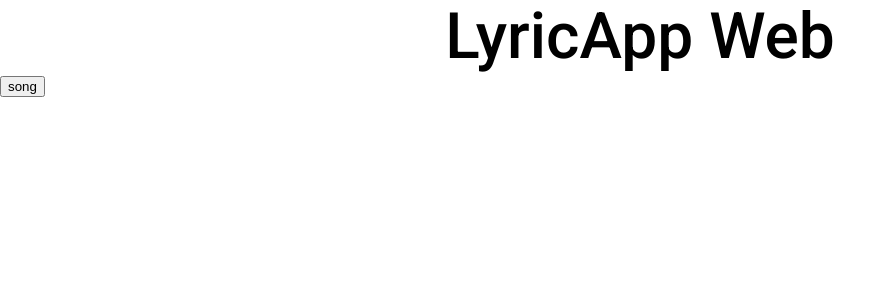
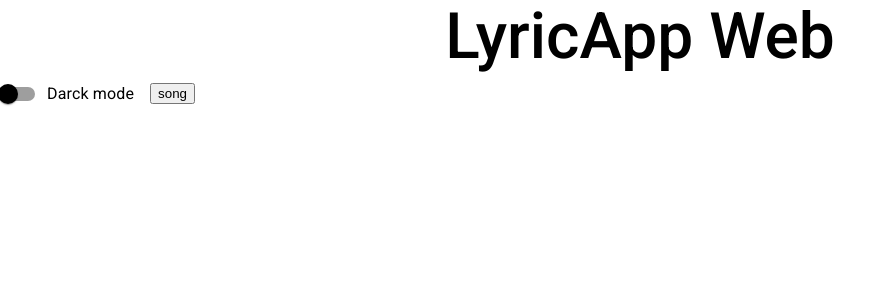
Before and after one commit to drincast/lyricappweb, a React (Create React App) app: page / in a window 1280 px wide. Shown: the top 300 px of the page, without its empty margins (0-896 px from the left). Built offline with nearby package versions, Linux system fonts and the light colour scheme.

Commit message:
Se agrega funcionalidad de cambio de tema en cuanto al color de la pagina, se usa el componente BOX de materil-ui para pasar el color de texto y el color de fondo, se agrega componente para el manejo de la configuración del tema

```diff
--- a/public/index.html
+++ b/public/index.html
@@ -4,7 +4,7 @@
     <meta charset="utf-8" />
     <link rel="icon" href="%PUBLIC_URL%/favicon.ico" />
     <meta name="viewport" content="width=device-width, initial-scale=1" />
-    <meta name="theme-color" content="#000000" />
+    <meta name="theme-color" content="#FFFFFF" />
     <meta
       name="description"
       content="Web site LyricApp created using create-react-app"
@@ -26,7 +26,6 @@
     -->
     <title>LyricApp</title>
 
-
     <!-- Fonts to support Material Design -->
     <link rel="stylesheet" href="https://fonts.googleapis.com/css?family=Roboto:300,400,500,700&display=swap" />
     <!-- Icons to support Material Design -->
--- a/src/App.js
+++ b/src/App.js
@@ -1,16 +1,41 @@
-import React, { Fragment, useState } from 'react';
+import React, { useState } from 'react';
+import { withStyles } from '@material-ui/core/styles';
+import Box from '@material-ui/core/Box';
+import Container from '@material-ui/core/Container';
 
 import Header from './component/Header';
 import LyricOnly from './component/LyricOnly';
+import StyleTheme from './component/StyleTheme';
 
 import GetSongs from "./TempData";
 
+const StlMuiContainerPpal = withStyles({
+    root:{
+        backgroundColor: '#000',
+        color: 'white'
+    },
+})(Container);
+
 function App() {
+    const [styleTheme, setStyleTheme] = useState({
+        bgcolor: 'white',
+        color: 'black'
+    });
+
     const [song, setSong] = useState({
         by: '',
         title: '',
         lyric: []
     });
+
+    const changeTheme = theme => {
+        console.log('theme', theme);
+        setStyleTheme({
+            ...styleTheme,
+            bgcolor: theme.bgcolor,
+            color: theme.color
+        })
+    }
 
     const getSong = async id => {
         const lstSongs = GetSongs();
@@ -19,11 +44,12 @@ function App() {
     }
 
     return (
-        <Fragment>
+        <Box bgcolor={styleTheme.bgcolor} color={styleTheme.color}>
             <Header />
+            <StyleTheme changeTheme={changeTheme} />
             <button onClick={getSong}>song</button>
             <LyricOnly by={song.by} lyric={song.lyric} title={song.title}/>
-        </Fragment>
+        </Box   >
     );
 }
 
--- a/src/component/LyricOnly.js
+++ b/src/component/LyricOnly.js
@@ -14,7 +14,7 @@ const LyricOnly = ({ by, lyric, title }) => {
 
     const darkTheme01 = createMuiTheme({
         palette: {
-          type: 'dark',
+          type: 'light',
           background: {
               default: '#000',
               container: '#000',
@@ -30,14 +30,20 @@ const LyricOnly = ({ by, lyric, title }) => {
 
     return (
         // <ThemeProvider theme={darkTheme} >
-        <ThemeProvider theme={darkTheme01}>
-            <StlMuiContainer maxWidth='md'>
-                <Paper>
-                    <LyricTitle title={title} by={by} />
+        // <ThemeProvider theme={darkTheme01}>
+        //     <StlMuiContainer maxWidth='md'>
+        //         <Paper>
+        //             <LyricTitle title={title} by={by} />
+        //             {createStrophe}
+        //         </Paper>
+        //     </StlMuiContainer>
+        // </ThemeProvider>
+
+
+            <Container>
+                <LyricTitle title={title} by={by} />
                     {createStrophe}
-                </Paper>
-            </StlMuiContainer>
-        </ThemeProvider>
+            </Container>
 
     );
 }
--- /dev/null
+++ b/src/component/StyleTheme.js
@@ -0,0 +1,71 @@
+import React, { Fragment, useState } from 'react';
+import Switch from '@material-ui/core/Switch';
+import FormControlLabel from '@material-ui/core/FormControlLabel';
+import { withStyles } from '@material-ui/styles';
+
+const StyleTheme = ({ changeTheme }) => {
+    const [checkDarkMode, setCheckDarkMode] = useState(false);
+    const [bgSwitch, setBgSwitch] = useState('white');
+
+    const handleChange = e =>{
+        const checked = e.target.checked;
+
+        console.log(checked);
+
+        let style = {
+            bgcolor: 'white',
+            color: 'black'
+        }
+
+        if(checked){
+            style = {
+                bgcolor: 'black',
+                color: 'white'
+            }
+        }
+
+        setCheckDarkMode(checked);
+        changeTheme(style);
+    }
+
+    const StlSwitchDM = withStyles({
+        switchBase:{
+            color: 'black',
+            '&$checked': {
+                color: 'white'
+            },
+            '&$checked + $track': {
+                backgroundColor: 'white'
+            },
+        },
+        checked: {},
+        track: {},
+    })(Switch);
+
+    return (
+        <Fragment>
+            {/* <FormControlLabel
+                control={<Switch checked={checkDarkMode}
+                            onChange={handleChange}
+                            value="themeDrackMode"
+                            id="themeDrackMode"
+                            name="themeDrackMode"
+                            color="primary"
+                            inputProps={{ 'aria-label': 'black checkbox' }} />}
+                label='Darck mode'>
+            </FormControlLabel> */}
+            <FormControlLabel
+                control={<StlSwitchDM checked={checkDarkMode}
+                            onChange={handleChange}
+                            value="themeDrackMode"
+                            id="themeDrackMode"
+                            name="themeDrackMode"
+                            color="primary"
+                            inputProps={{ 'aria-label': 'black checkbox' }} />}
+                label='Darck mode'>
+            </FormControlLabel>
+        </Fragment>
+    );
+}
+
+export default StyleTheme;
--- a/src/index.css
+++ b/src/index.css
@@ -1,4 +1,6 @@
 body {
+    /* background-color: black;
+    color: white; */
     margin: 0;
     font-family: -apple-system, BlinkMacSystemFont, 'Segoe UI', 'Roboto', 'Oxygen',
         'Ubuntu', 'Cantarell', 'Fira Sans', 'Droid Sans', 'Helvetica Neue',
```
Lines whose indentation alone changed are shown as unchanged.
